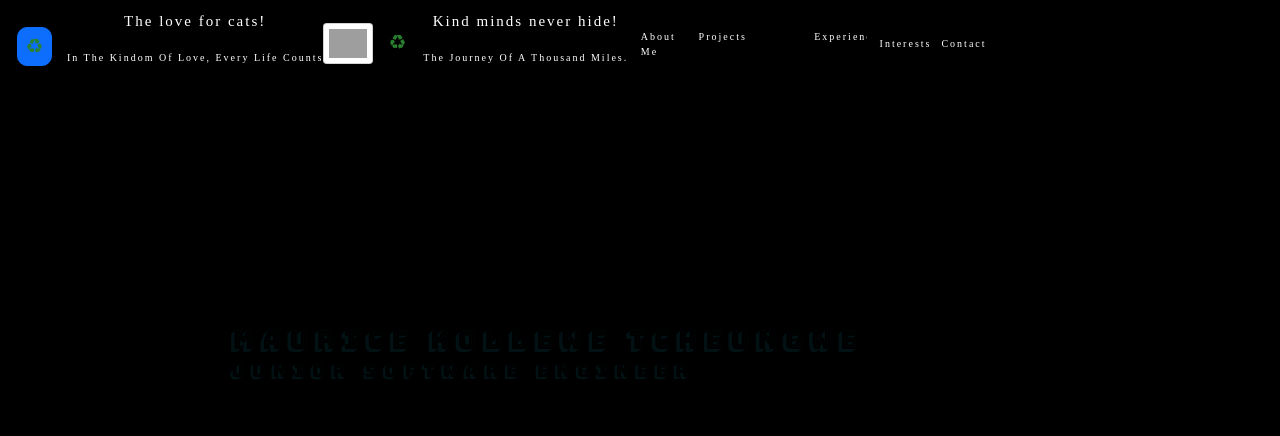
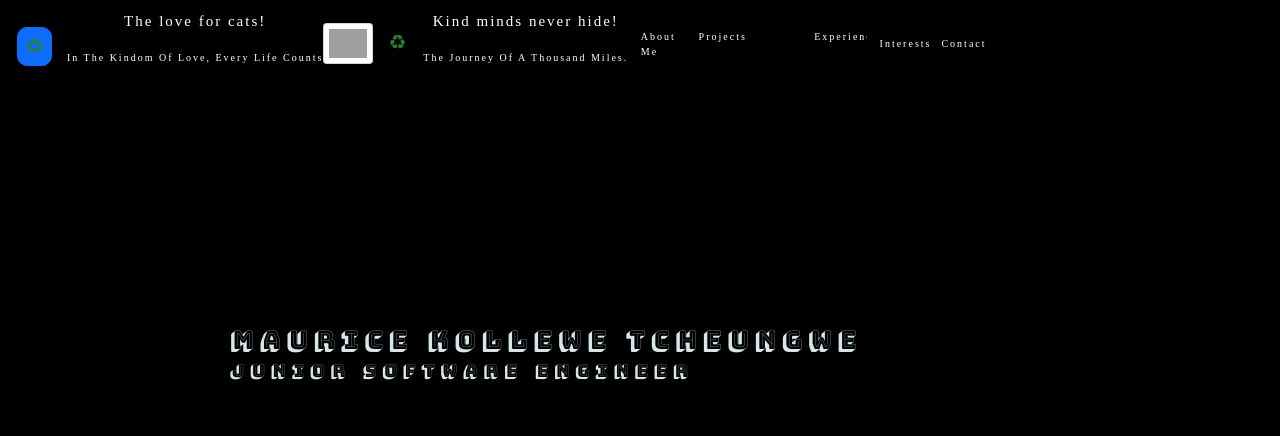
Before and after one commit to maurice-35/portfolio-1, a React (Create React App) app in the folder client/: page / in a window 1280 px wide. Shown: the top 436 px of the page. Built offline with nearby package versions, Linux system fonts and the light colour scheme; grey boxes are pictures that could not be loaded; a web font is replaced by a local one.

Commit message:
update navigation

```diff
--- a/client/src/styles/main.scss
+++ b/client/src/styles/main.scss
@@ -13,7 +13,7 @@ body {
 
 #myName {
   padding-top:160px;
-  color: rgb(2, 18, 20);
+  color: rgb(215, 231, 233);
   display: flex;
   align-items: center;
   // font-family: 'Russo One', sans-serif;
```
